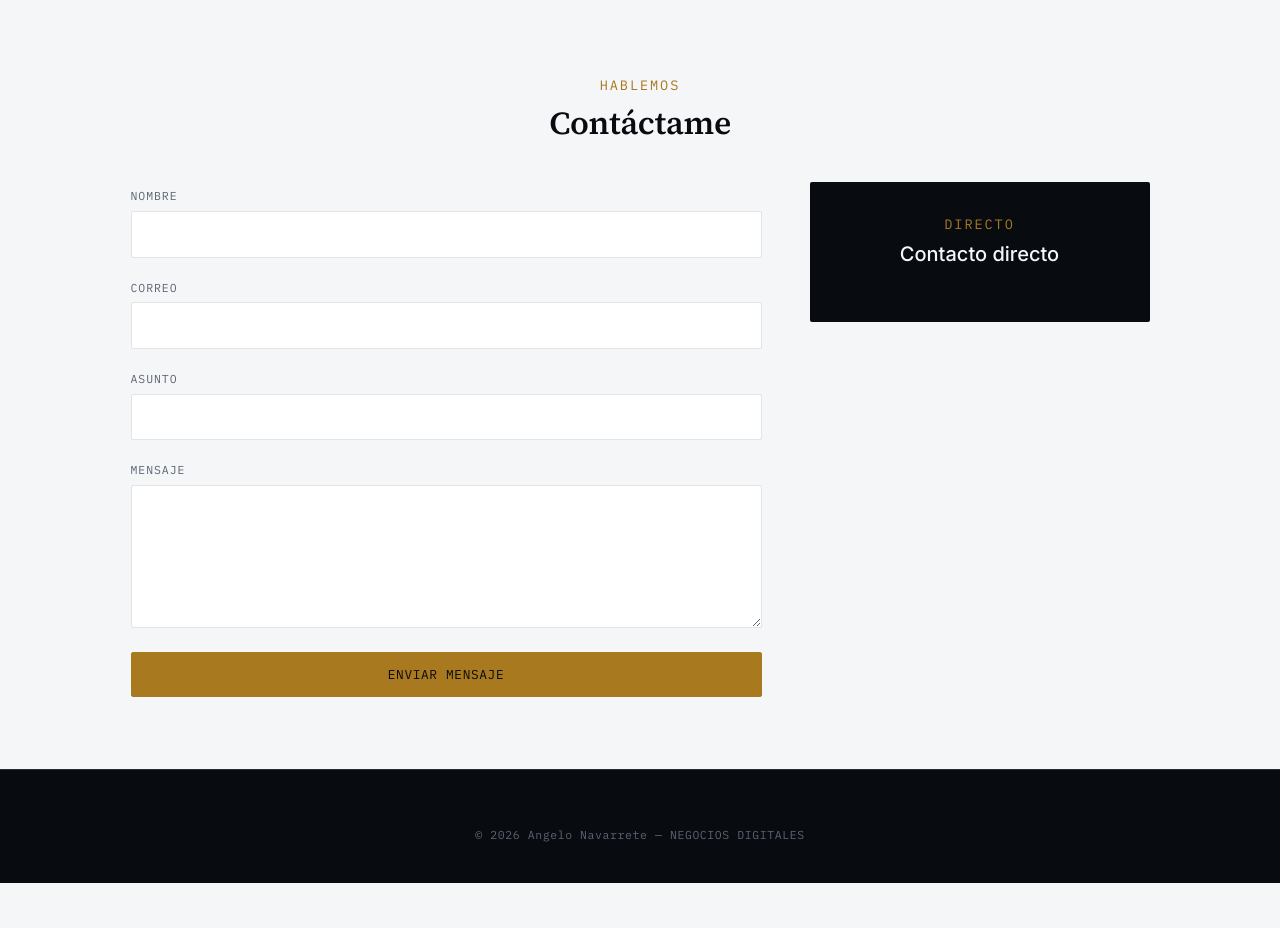
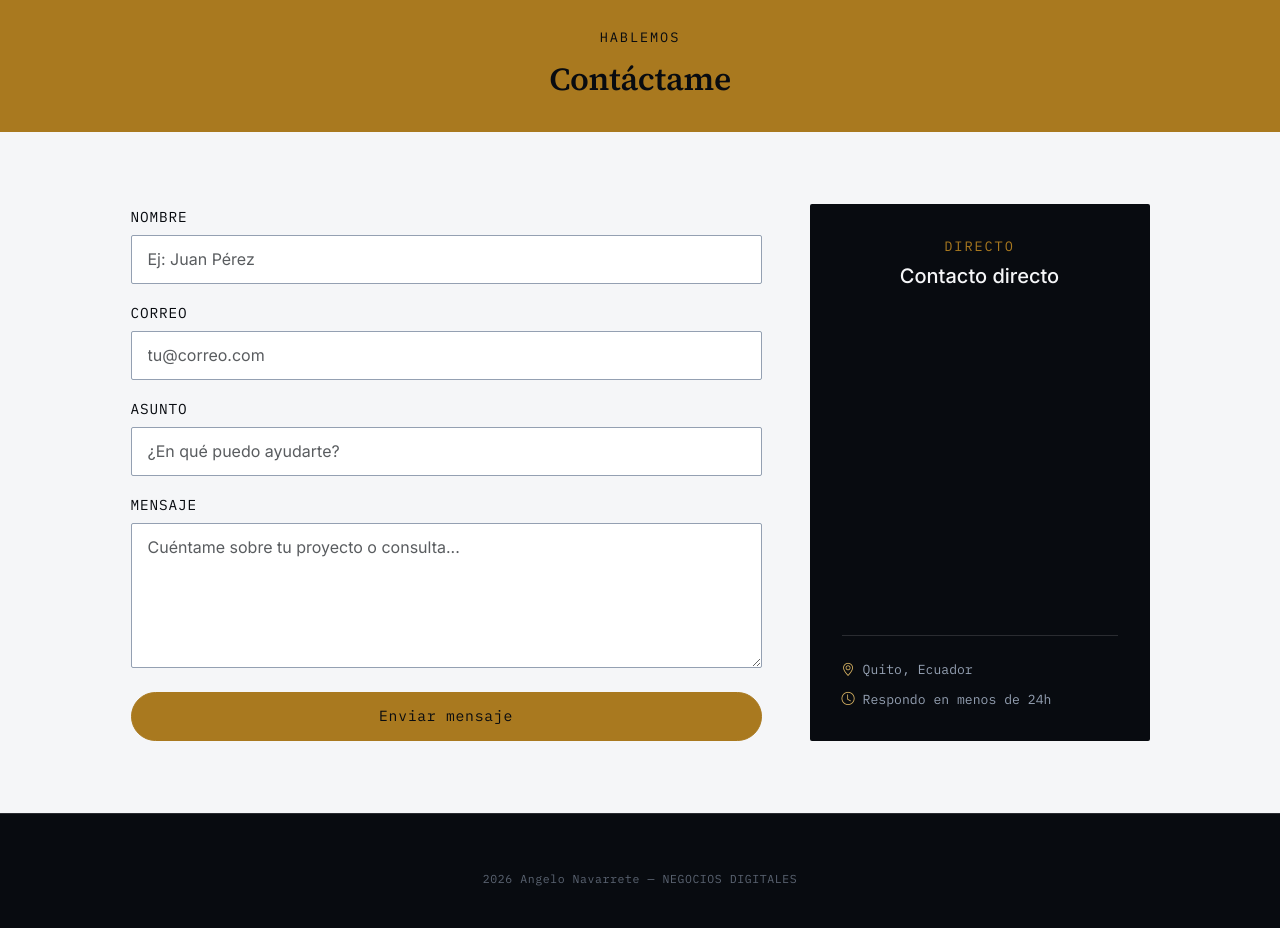
Before and after one commit to Navo1804/Portafolio-profesional, a Flask app: page /contacto in a window 1280 px wide. Shown: the part 76-1004 px from the top of the page. Before the commit the page ends 959 px from the top, so only its background shows below. Run offline with Flask 3, Linux system fonts and the light colour scheme.

Commit message:
Actualización-Contacto

```diff
--- a/app/static/css/style.css
+++ b/app/static/css/style.css
@@ -537,22 +537,43 @@ h1, h2, h3, .font-display {
 
 .form-ledger .form-label {
     font-family: 'IBM Plex Mono', monospace;
-    font-size: 0.72rem;
-    letter-spacing: 0.08em;
+    font-size: 0.9rem;
+    letter-spacing: 0.06em;
     text-transform: uppercase;
-    color: var(--steel);
-    margin-bottom: 0.4rem;
+    color: var(--ink);
+    margin-bottom: 0.5rem;
 }
 
 .form-ledger .form-control {
     border-radius: 2px;
-    border: 1px solid var(--border);
-    padding: 0.65rem 0.9rem;
+    border: 1.5px solid var(--steel-light);
+    padding: 0.7rem 1rem;
+    background-color: var(--paper-alt);
 }
 
 .form-ledger .form-control:focus {
     border-color: var(--gold);
     box-shadow: 0 0 0 3px rgba(169, 121, 31, 0.12);
+}
+.alert-success {
+    background-color: var(--paper-alt);
+    border: 1.5px solid var(--gold);
+    border-left: 4px solid var(--gold);
+    color: var(--ink);
+    border-radius: 4px;
+}
+
+.alert-danger {
+    background-color: var(--paper-alt);
+    border: 1.5px solid #b8484a;
+    border-left: 4px solid #b8484a;
+    color: var(--ink);
+    border-radius: 4px;
+}
+
+.alert .btn-close {
+    filter: none;
+    opacity: 0.6;
 }
 
 .card-contact-ledger {
@@ -560,7 +581,38 @@ h1, h2, h3, .font-display {
     color: var(--paper);
     border-radius: 2px;
     padding: 2rem;
+    height: 100%;
+    display: flex;
+    flex-direction: column;
+    position: relative;
+    overflow: hidden;
 }
+
+
+.card-contact-ledger > * {
+    position: relative;
+    z-index: 1;
+}
+
+.contact-extra-info {
+    margin-top: auto;
+    padding-top: 1.5rem;
+    border-top: 1px solid var(--border-dark);
+}
+
+.contact-extra-info p {
+    font-family: 'IBM Plex Mono', monospace;
+    font-size: 0.82rem;
+    color: var(--steel-light);
+    margin: 0 0 0.6rem;
+    display: flex;
+    align-items: center;
+    gap: 0.5rem;
+}
+
+.contact-extra-info p:last-child { margin-bottom: 0; }
+
+.contact-extra-info i { color: var(--gold-soft); }
 
 .card-contact-ledger h5 { color: var(--paper); }
 
--- a/app/templates/main/contacto.html
+++ b/app/templates/main/contacto.html
@@ -2,13 +2,15 @@
 {% block titulo %}Contacto | Mi Portafolio{% endblock %}
 
 {% block contenido %}
+<section class="about-banner">
+    <div class="container">
+        <span class="eyebrow">Hablemos</span>
+        <h2>Contáctame</h2>
+    </div>
+</section>
+
 <section class="section-ledger">
     <div class="container">
-        <div class="section-header text-center">
-            <span class="eyebrow" style="justify-content: center;">Hablemos</span>
-            <h2 class="mt-2">Contáctame</h2>
-        </div>
-
         <div class="row justify-content-center g-5">
 
             <!-- Formulario -->
@@ -18,29 +20,29 @@
 
                     <div class="mb-3">
                         {{ form.nombre.label(class="form-label") }}
-                        {{ form.nombre(class="form-control" + (" is-invalid" if form.nombre.errors else "")) }}
+                        {{ form.nombre(class="form-control" + (" is-invalid" if form.nombre.errors else ""), placeholder="Ej: Juan Pérez") }}
                         {% for error in form.nombre.errors %}<div class="invalid-feedback">{{ error }}</div>{% endfor %}
                     </div>
 
                     <div class="mb-3">
                         {{ form.correo.label(class="form-label") }}
-                        {{ form.correo(class="form-control" + (" is-invalid" if form.correo.errors else "")) }}
+                        {{ form.correo(class="form-control" + (" is-invalid" if form.correo.errors else ""), placeholder="tu@correo.com") }}
                         {% for error in form.correo.errors %}<div class="invalid-feedback">{{ error }}</div>{% endfor %}
                     </div>
 
                     <div class="mb-3">
                         {{ form.asunto.label(class="form-label") }}
-                        {{ form.asunto(class="form-control" + (" is-invalid" if form.asunto.errors else "")) }}
+                        {{ form.asunto(class="form-control" + (" is-invalid" if form.asunto.errors else ""), placeholder="¿En qué puedo ayudarte?") }}
                         {% for error in form.asunto.errors %}<div class="invalid-feedback">{{ error }}</div>{% endfor %}
                     </div>
 
                     <div class="mb-4">
                         {{ form.mensaje.label(class="form-label") }}
-                        {{ form.mensaje(class="form-control" + (" is-invalid" if form.mensaje.errors else ""), rows=5) }}
+                        {{ form.mensaje(class="form-control" + (" is-invalid" if form.mensaje.errors else ""), rows=5, placeholder="Cuéntame sobre tu proyecto o consulta...") }}
                         {% for error in form.mensaje.errors %}<div class="invalid-feedback">{{ error }}</div>{% endfor %}
                     </div>
 
-                    {{ form.enviar(class="btn-ledger-primary w-100") }}
+                    {{ form.enviar(class="btn-pill w-100") }}
                 </form>
             </div>
 
@@ -51,22 +53,27 @@
                     <h5 class="mt-2 mb-4 text-center">Contacto directo</h5>
 
                     {% if config.get('MAIL_DESTINO') %}
-                    <a href="mailto:{{ config['MAIL_DESTINO'] }}" class="btn-ledger-outline w-100 mb-3 text-center d-block" style="border-color: var(--border-dark); color: var(--paper);">
+                    <a href="mailto:{{ config['MAIL_DESTINO'] }}" class="w-100 mb-3 text-center d-block" style="border: 1px solid var(--border-dark); color: var(--paper); border-radius: 999px; padding: 0.7rem 1.4rem; font-family: 'IBM Plex Mono', monospace; font-size: 0.85rem;">
                         <i class="bi bi-envelope-fill me-2"></i>Escríbeme
                     </a>
                     {% endif %}
 
                     {% if config.get('TELEFONO_CONTACTO') %}
-                    <a href="tel:{{ config['TELEFONO_CONTACTO'] }}" class="btn-ledger-outline w-100 mb-3 text-center d-block" style="border-color: var(--border-dark); color: var(--paper);">
+                    <a href="tel:{{ config['TELEFONO_CONTACTO'] }}" class="w-100 mb-3 text-center d-block" style="border: 1px solid var(--border-dark); color: var(--paper); border-radius: 999px; padding: 0.7rem 1.4rem; font-family: 'IBM Plex Mono', monospace; font-size: 0.85rem;">
                         <i class="bi bi-telephone-fill me-2"></i>Llámame
                     </a>
                     {% endif %}
 
                     {% if config.get('WHATSAPP_NUMERO') %}
-                    <a href="https://wa.me/{{ config['WHATSAPP_NUMERO'] }}" target="_blank" class="btn-ledger-primary w-100 text-center d-block">
+                    <a href="https://wa.me/{{ config['WHATSAPP_NUMERO'] }}" target="_blank" class="btn-pill w-100 text-center d-block">
                         <i class="bi bi-whatsapp me-2"></i>WhatsApp
                     </a>
                     {% endif %}
+
+                    <div class="contact-extra-info">
+                        <p><i class="bi bi-geo-alt"></i> Quito, Ecuador</p>
+                        <p><i class="bi bi-clock"></i> Respondo en menos de 24h</p>
+                    </div>
                 </div>
             </div>
 
--- a/app/templates/partials/footer.html
+++ b/app/templates/partials/footer.html
@@ -17,6 +17,6 @@
                 </a>
             {% endif %}
         </div>
-        <p class="mb-0 footer-fine">&copy; 2026 Angelo Navarrete — NEGOCIOS DIGITALES</p>
+        <p class="mb-0 footer-fine"> 2026 Angelo Navarrete — NEGOCIOS DIGITALES</p>
     </div>
 </footer>
```
